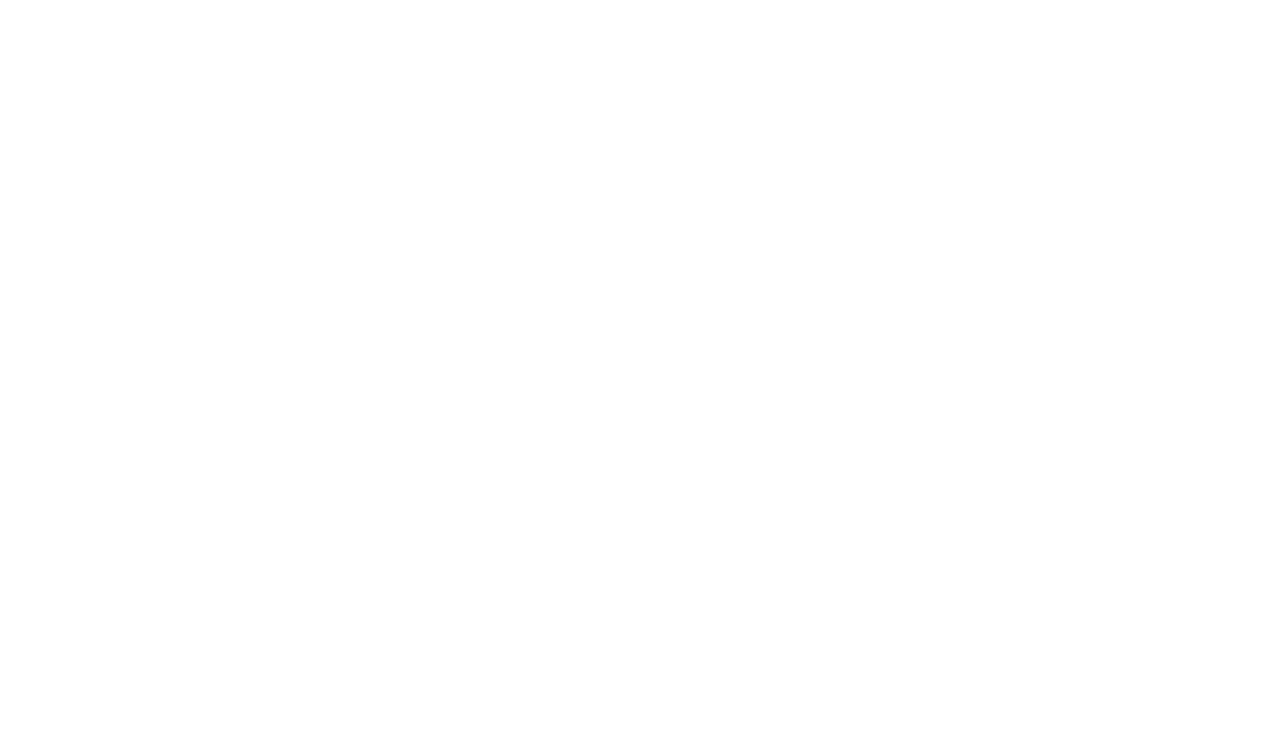
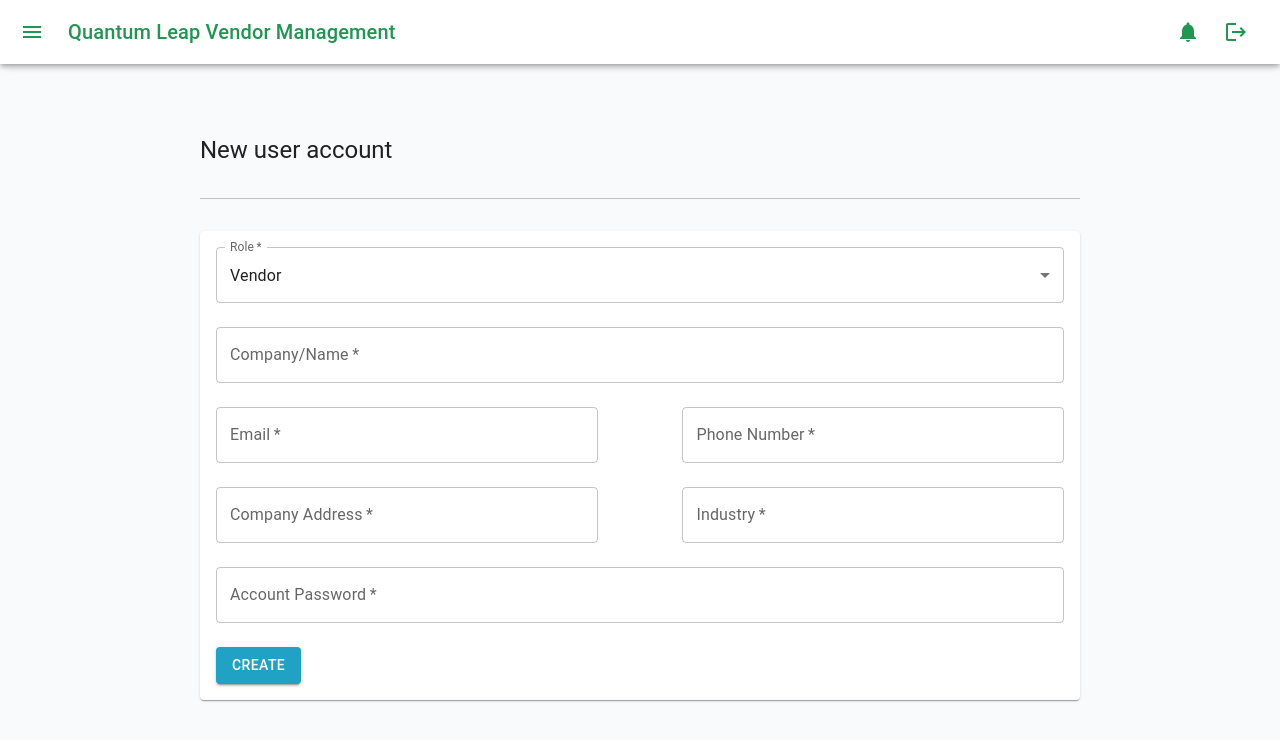
Before and after one commit to yjyyy17/IS442, a React (Create React App) app in the folder react-frontend/: page /admin/create_account in a window 1280 px wide. Before the commit this address had no page. Shown: the top 740 px of the page. Built offline with nearby package versions, Linux system fonts and the light colour scheme.

Commit message:
new user account form

```diff
--- a/react-frontend/src/App.js
+++ b/react-frontend/src/App.js
@@ -6,6 +6,7 @@
 import Login from "./pages/Login";
 import Vendor from "./pages/Vendor/Vendor"
 import Admin from "./pages/Admin/Admin";
+import NewUserAccountForm from "./pages/Admin/NewUserAccountForm";
 
 
 function App() {
@@ -19,6 +20,7 @@
       <Route path='/admin' element={<Admin />} />
       <Route path='/admin/workflows' element={<Admin />} />
       <Route path='/admin/user_accounts' element={<Admin />} />
+      <Route path='/admin/create_account' element={<NewUserAccountForm />} />
     </Routes>
     // <div className="App">
     //   <header className="App-header">
--- a/react-frontend/src/components/UserAccountComponents/AdminsTable.js
+++ b/react-frontend/src/components/UserAccountComponents/AdminsTable.js
@@ -42,6 +42,7 @@
               <TableCell>Email</TableCell>
               <TableCell>Phone Number</TableCell>
               <TableCell>Actions</TableCell>
+              <TableCell></TableCell>
             </TableRow>
           </TableHead>
           <TableBody>
@@ -74,6 +75,8 @@
                     >
                       Edit
                     </Button>
+                  </TableCell>
+                  <TableCell>
                     <Button variant="contained" color="error">
                       Delete
                     </Button>
--- a/react-frontend/src/components/UserAccountComponents/ApproversTable.js
+++ b/react-frontend/src/components/UserAccountComponents/ApproversTable.js
@@ -34,7 +34,7 @@
         onChange={(e) => setSearchedVal(e.target.value)}
       />
       <TableContainer component={Paper}>
-        <Table sx={{ minWidth: 650 }} aria-label="simple table">
+        <Table sx={{ width: '100%' }} aria-label="simple table">
           <TableHead>
             <TableRow>
               <TableCell>User ID</TableCell>
@@ -42,6 +42,7 @@
               <TableCell>Email</TableCell>
               <TableCell>Phone Number</TableCell>
               <TableCell>Actions</TableCell>
+              <TableCell></TableCell>
             </TableRow>
           </TableHead>
           <TableBody>
@@ -74,6 +75,8 @@
                     >
                       Edit
                     </Button>
+                  </TableCell>
+                  <TableCell>
                     <Button variant="contained" color="error">
                       Delete
                     </Button>
--- a/react-frontend/src/components/UserAccountComponents/VendorsTable.js
+++ b/react-frontend/src/components/UserAccountComponents/VendorsTable.js
@@ -10,10 +10,13 @@
 import TableRow from "@mui/material/TableRow";
 import Paper from "@mui/material/Paper";
 import TextField from "@mui/material/TextField";
+import { Add } from "@mui/icons-material";
+import { useNavigate } from "react-router-dom";
 
 const VendorsTable = () => {
   const [vendors, setVendors] = useState([]);
   const [searchedVal, setSearchedVal] = useState("");
+  const navigate = useNavigate();
   useEffect(() => {
     axios
       .get(`http://localhost:8080/api/vendor`)
@@ -26,13 +29,26 @@
       });
   }, []);
 
+  const newAccount = () => {
+    navigate(`../admin/create_account`);
+  }
+
+
   return (
     <>
-      <TextField
-        label="Search"
-        sx={{ mb: 4 }}
-        onChange={(e) => setSearchedVal(e.target.value)}
-      />
+      <div className="d-flex justify-content-between">
+        <TextField
+          label="Search"
+          sx={{ mb: 4 }}
+          onChange={(e) => setSearchedVal(e.target.value)}
+        />
+        <div className="row align-items-center">
+          <Button variant="contained" color="primary" onClick={newAccount}>
+            <Add />
+            New
+          </Button>
+        </div>
+      </div>
       <TableContainer component={Paper}>
         <Table sx={{ minWidth: 650 }} aria-label="simple table">
           <TableHead>
@@ -44,6 +60,7 @@
               <TableCell>Address</TableCell>
               <TableCell>Industry</TableCell>
               <TableCell>Actions</TableCell>
+              <TableCell></TableCell>
             </TableRow>
           </TableHead>
           <TableBody>
@@ -82,6 +99,8 @@
                     >
                       Edit
                     </Button>
+                  </TableCell>
+                  <TableCell>
                     <Button variant="contained" color="error">
                       Delete
                     </Button>
--- a/react-frontend/src/pages/Admin/Admin.js
+++ b/react-frontend/src/pages/Admin/Admin.js
@@ -2,6 +2,7 @@
 import SideNavigation from "../../components/UserAccountComponents/SideNavigationAdmin";
 import { useLocation } from 'react-router-dom';
 import ViewUserAccounts from "./ViewUserAccounts";
+import NewUserAccountForm from "./NewUserAccountForm";
 
 const Admin = () => {
   const [currentPath, setCurrentPath] = useState('')
@@ -17,7 +18,7 @@
       <SideNavigation
       // ***** change content prop to dynamic when more pages are up *****
       content={
-        currentPath === '/admin/user_accounts'? <ViewUserAccounts/>: <></>
+        currentPath === '/admin/user_accounts'? <ViewUserAccounts/>:<></>
       }
       />
     </>
--- /dev/null
+++ b/react-frontend/src/pages/Admin/NewUserAccountForm.js
@@ -0,0 +1,170 @@
+import {
+  Button,
+  Divider,
+  MenuItem,
+  Paper,
+  TextField,
+  Typography,
+} from "@mui/material";
+import SideNavigation from "../../components/UserAccountComponents/SideNavigationAdmin";
+import React, { useEffect, useState } from "react";
+import axios from "axios";
+
+const NewUserAccountForm = () => {
+  const userTypes = [
+    {
+      value: "Vendor",
+      label: "Vendor",
+    },
+    {
+      value: "Admin",
+      label: "Admin",
+    },
+    {
+      value: "Approver",
+      label: "Approver",
+    },
+  ];
+  const [userType, setUserType] = useState("Vendor");
+  const [name, setName] = useState("");
+  const [email, setEmail] = useState("");
+  const [phoneNo, setPhoneNo] = useState("");
+  const [address, setAddress] = useState("");
+  const [industry, setIndustry] = useState("");
+  const [password, setPassword] = useState("");
+
+  const onSubmit = (e) => {
+    e.preventDefault();
+    axios
+      .post(`http://localhost:8080/api/${userType.toLowerCase()}`, {
+        name: name,
+        email: email,
+        phoneNo: phoneNo,
+        password: password,
+        address: address == "" ? null : address,
+        industry: industry == "" ? null : industry,
+      })
+      .then((res) => {
+        console.log(res.data);
+        alert("User successfully created");
+        setUserType("Vendor");
+        setName("");
+        setEmail("");
+        setPhoneNo("");
+        setAddress("");
+        setIndustry("");
+        setPassword("");
+      })
+      .catch((err) => {
+        console.log(err);
+        alert(err);
+      });
+  };
+
+  return (
+    <>
+      <SideNavigation
+        content={
+          <>
+            <Typography variant="h5" sx={{ pb: 4 }}>
+              New user account
+            </Typography>
+            <Divider sx={{ mb: 4 }} />
+            <Paper sx={{ padding: 2 }}>
+              <div className="mb-4">
+                <TextField
+                  id="userType"
+                  select
+                  required
+                  label="Role"
+                  defaultValue="Vendor"
+                  sx={{ width: "100%" }}
+                  value={userType}
+                  onChange={(e) => setUserType(e.target.value)}
+                >
+                  {userTypes.map((option) => (
+                    <MenuItem key={option.value} value={option.value}>
+                      {option.label}
+                    </MenuItem>
+                  ))}
+                </TextField>
+              </div>
+              <div className="mb-4">
+                <TextField
+                  required
+                  id="name"
+                  label="Company/Name"
+                  placeholder="Company/Name"
+                  sx={{ width: "100%" }}
+                  value={name}
+                  onChange={(e) => setName(e.target.value)}
+                />
+              </div>
+              <div className="mb-4 d-flex justify-content-between">
+                <TextField
+                  required
+                  id="email"
+                  label="Email"
+                  placeholder="Email"
+                  sx={{ width: "45%" }}
+                  value={email}
+                  onChange={(e) => setEmail(e.target.value)}
+                />
+                <TextField
+                  required
+                  id="phoneNo"
+                  label="Phone Number"
+                  placeholder="Phone Number"
+                  sx={{ width: "45%" }}
+                  value={phoneNo}
+                  onChange={(e) => setPhoneNo(e.target.value)}
+                />
+              </div>
+              {userType === "Vendor" ? (
+                <div className="mb-4 d-flex justify-content-between">
+                  <TextField
+                    required
+                    id="address"
+                    label="Company Address"
+                    placeholder="Company Address"
+                    sx={{ width: "45%" }}
+                    value={address}
+                    onChange={(e) => setAddress(e.target.value)}
+                  />
+                  <TextField
+                    required
+                    id="industry"
+                    label="Industry"
+                    placeholder="Industry"
+                    sx={{ width: "45%" }}
+                    value={industry}
+                    onChange={(e) => setIndustry(e.target.value)}
+                  />
+                </div>
+              ) : (
+                <></>
+              )}
+              <div className="mb-4">
+                <TextField
+                  required
+                  type="password"
+                  id="password"
+                  label="Account Password"
+                  placeholder="Account Password"
+                  sx={{ width: "100%" }}
+                  value={password}
+                  onChange={(e) => setPassword(e.target.value)}
+                />
+              </div>
+              <Button variant="contained" color="primary" onClick={onSubmit}>
+                Create
+              </Button>
+            </Paper>
+          </>
+        }
+      />
+    </>
+  );
+};
+
+export default NewUserAccountForm;
```
